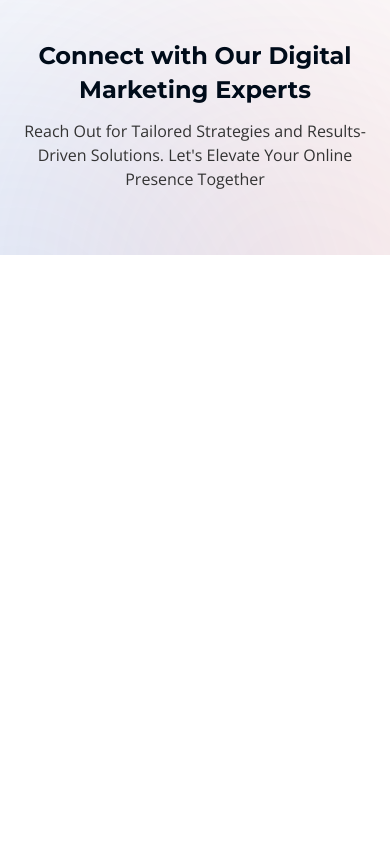
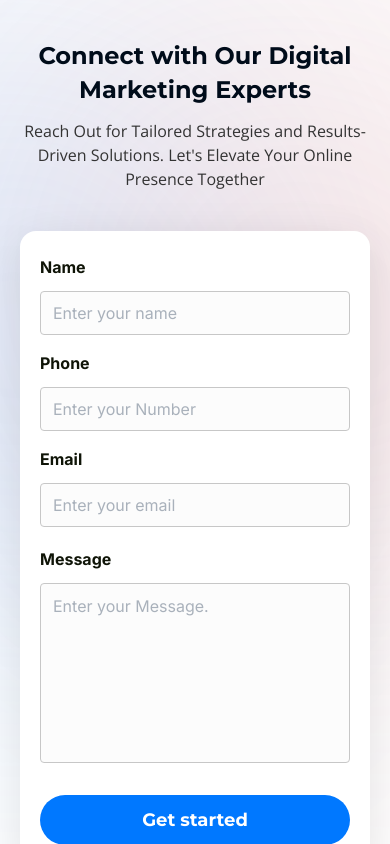
Before and after one commit to ShaikhImadoddin/estate-agency-landing, a plain HTML site: page index.html in a window 390 px wide. Shown: the part 11156-12000 px from the top of the page. Before the commit the page ends 11411 px from the top, so only its background shows below. Drawn offline with nearby package versions, Linux system fonts and the light colour scheme.

Commit message:
Build responsive contact form and input styling

```diff
--- a/css/style.css
+++ b/css/style.css
@@ -861,6 +861,83 @@ img {
   font-weight: 800;
 }
 
+/* Contact form section */
+
+.contact-form {
+  width: 100%;
+  max-width: 904px;
+  background-color: #ffffff;
+  border-radius: 16px;
+  padding: 24px 20px;
+  box-shadow: 0px 10px 44px 0px rgba(0, 0, 0, 0.1);
+  display: flex;
+  flex-direction: column;
+  align-items: center;
+  gap: 32px;
+}
+
+.form-grid {
+  width: 100%;
+  display: grid;
+  grid-template-columns: 1fr;
+  gap: 20px;
+}
+
+.form-col {
+  display: flex;
+  flex-direction: column;
+  gap: 16px;
+}
+
+.form-group {
+  display: flex;
+  flex-direction: column;
+  align-items: flex-start;
+  gap: 12px;
+}
+
+.form-group label {
+  font-family: "Inter", "Open Sans", sans-serif;
+  font-weight: 600;
+  font-size: 16px;
+  line-height: 24px;
+  color: #0f1407;
+}
+
+.form-control {
+  width: 100%;
+  height: 44px;
+  padding: 8px 12px;
+  border: 1px solid #c7c7c7;
+  border-radius: 4px;
+  background-color: #fcfcfc;
+  font-family: "Inter", "Open Sans", sans-serif;
+  font-weight: 400;
+  font-size: 16px;
+  line-height: 28px;
+  color: #333333;
+  outline: none;
+  transition: border-color 0.2s ease, box-shadow 0.2s ease;
+}
+
+.form-control::placeholder {
+  color: #a9b1bb;
+}
+
+.form-control:focus {
+  border-color: #0078ff;
+  box-shadow: 0px 0px 0px 3px rgba(0, 120, 255, 0.12);
+}
+
+.form-textarea {
+  height: 180px;
+  resize: none;
+}
+
+.btn-primary{
+  border: none;
+  cursor: pointer;
+}
 
 
 /* Responsive Breakpoints */
@@ -1210,6 +1287,19 @@ img {
     right: auto;
     left: calc(50% + 258px);
   }
+
+  .contact-form {
+    padding: 32px 56px;
+  }
+
+  .form-grid {
+    grid-template-columns: repeat(2, 1fr);
+    gap: 32px;
+  }
+
+  .form-textarea {
+    height: 235px;
+  }
 }
 
 @media (min-width: 1200px) {
--- a/index.html
+++ b/index.html
@@ -528,6 +528,65 @@
           </p>
         </div>
 
+        <form class="contact-form" action="#" method="post">
+          <div class="form-grid">
+            <!-- Left Column: Name, Phone, Email -->
+            <div class="form-col">
+              <div class="form-group">
+                <label for="name">Name</label>
+                <input
+                  type="text"
+                  id="name"
+                  name="name"
+                  class="form-control"
+                  placeholder="Enter your name"
+                  required
+                />
+              </div>
+
+              <div class="form-group">
+                <label for="phone">Phone</label>
+                <input
+                  type="tel"
+                  id="phone"
+                  name="phone"
+                  class="form-control"
+                  placeholder="Enter your Number"
+                  required
+                />
+              </div>
+
+              <div class="form-group">
+                <label for="email">Email</label>
+                <input
+                  type="email"
+                  id="email"
+                  name="email"
+                  class="form-control"
+                  placeholder="Enter your email"
+                  required
+                />
+              </div>
+            </div>
+
+            <!-- Right Column: Message -->
+            <div class="form-col">
+              <div class="form-group form-group-message">
+                <label for="message">Message</label>
+                <textarea
+                  id="message"
+                  name="message"
+                  class="form-control form-textarea"
+                  placeholder="Enter your Message."
+                  required
+                ></textarea>
+              </div>
+            </div>
+          </div>
+
+          <button type="submit" class="start-btn btn-primary">Get started</button>
+        </form>
+
       </div>
     </section>
 
```
